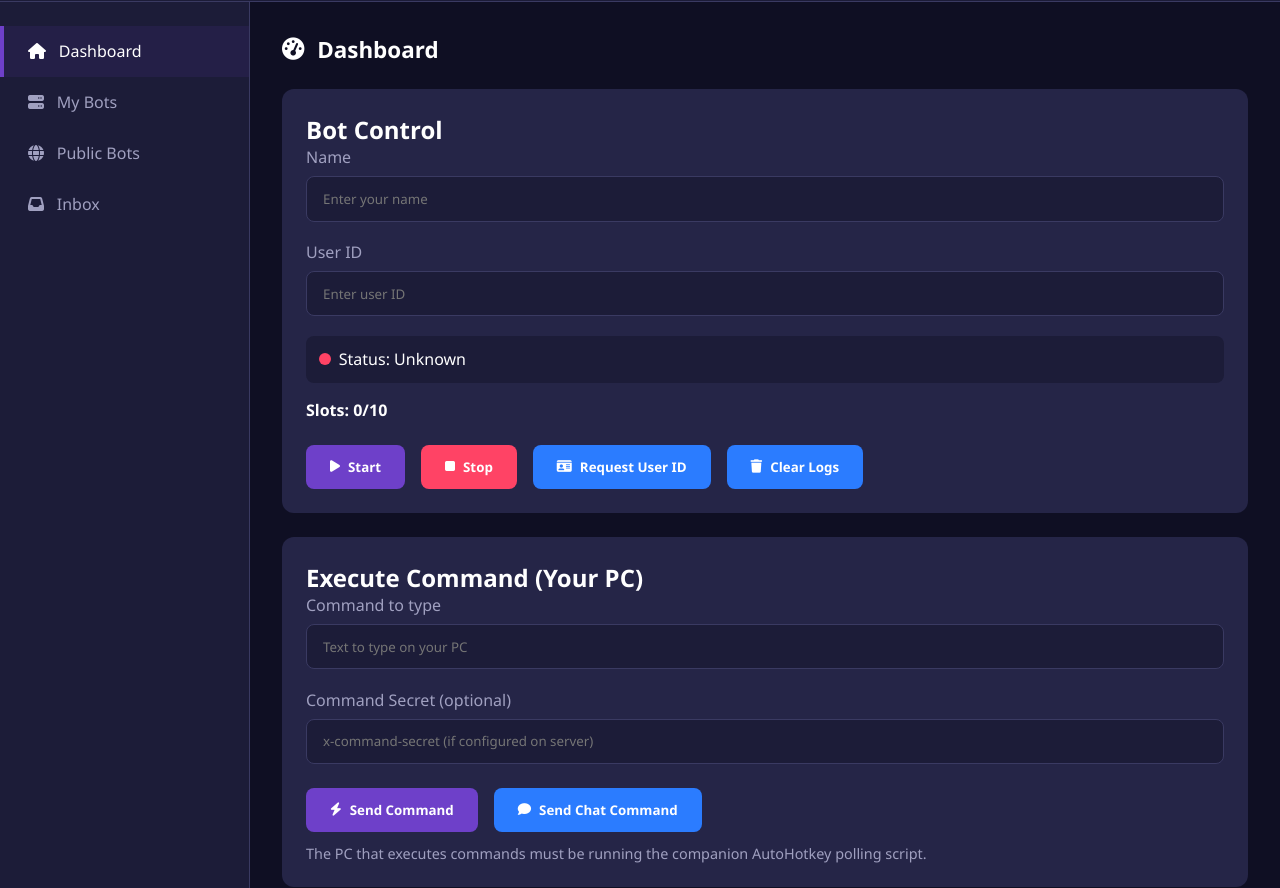
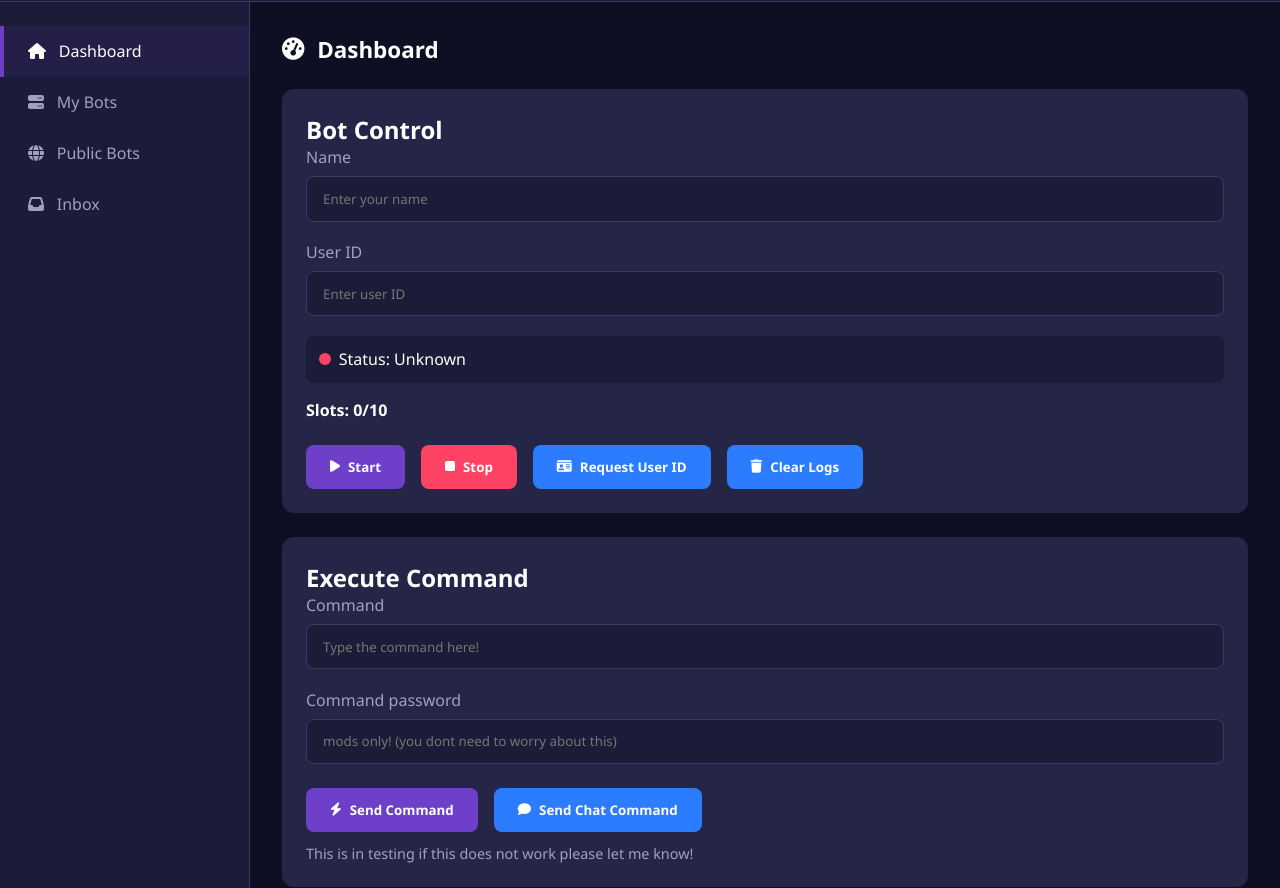
Before and after one commit to ordinaryYT/fortnite-bot-app1, a website: page index.html in a window 1280 px wide. Shown: the part 64-952 px from the top of the page. Drawn offline with Linux system fonts and the light colour scheme; no server answers.

Commit message:
Update index.html

```diff
--- a/index.html
+++ b/index.html
@@ -141,16 +141,16 @@
 
         <!-- Execute Command Card -->
         <div class="card" style="margin-top:1rem;">
-          <h2 class="card-title">Execute Command (Your PC)</h2>
+          <h2 class="card-title">Execute Command</h2>
 
           <div class="input-group">
-            <label for="cmdInput">Command to type</label>
-            <input type="text" id="cmdInput" placeholder="Text to type on your PC">
+            <label for="cmdInput">Command</label>
+            <input type="text" id="cmdInput" placeholder="Type the command here!">
           </div>
 
           <div class="input-group">
-            <label for="cmdSecret">Command Secret (optional)</label>
-            <input type="text" id="cmdSecret" placeholder="x-command-secret (if configured on server)">
+            <label for="cmdSecret">Command password</label>
+            <input type="text" id="cmdSecret" placeholder="mods only! (you dont need to worry about this)">
           </div>
 
           <div class="btn-group">
@@ -158,7 +158,7 @@
             <button class="btn btn-info" onclick="sendChatCommand()"><i class="fas fa-comment"></i> Send Chat Command</button>
           </div>
           <div style="margin-top:0.75rem; color:var(--text-secondary); font-size:0.9rem;">
-            The PC that executes commands must be running the companion AutoHotkey polling script.
+            This is in testing if this does not work please let me know!
           </div>
         </div>
         <div class="log-container">
```
